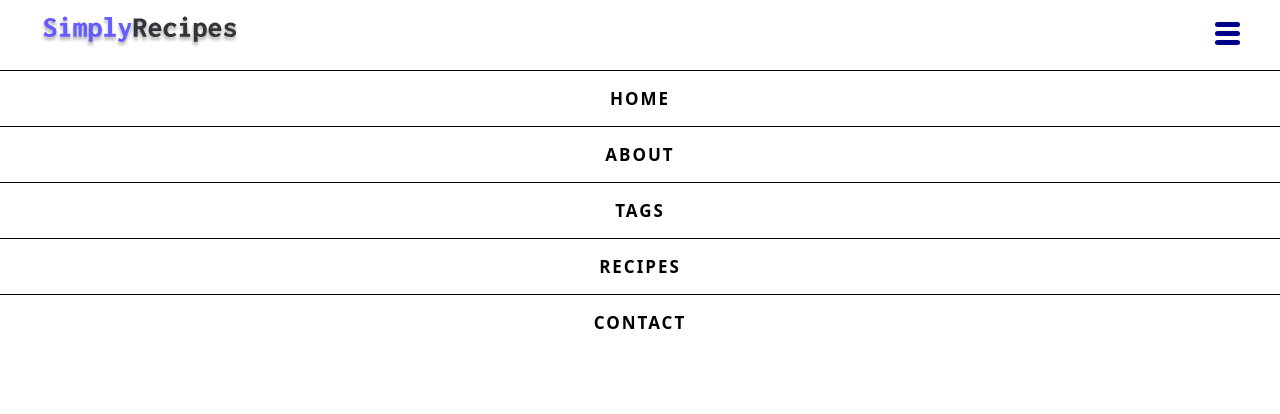
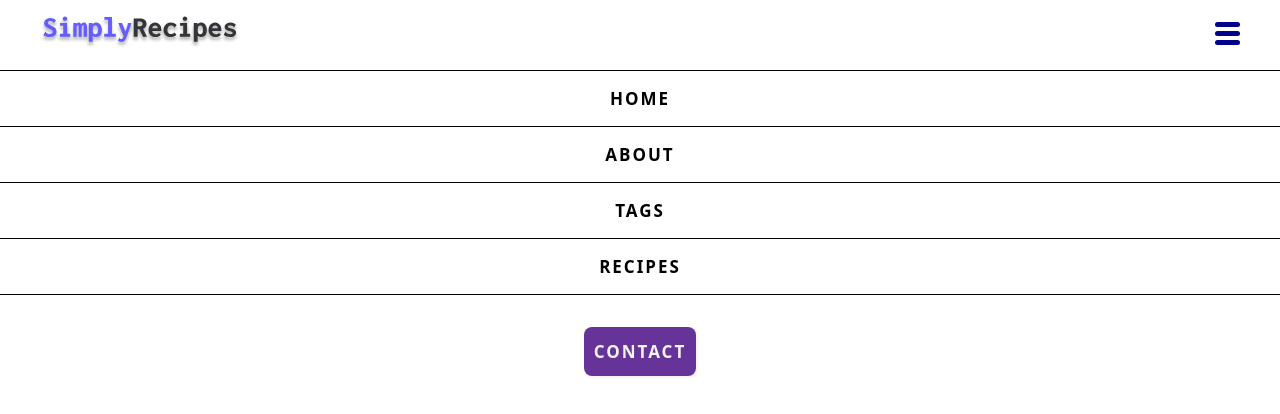
Before and after one commit to FabianUlises/recipes_site, a plain HTML site: page index.html in a window 1280 px wide. Drawn offline with Linux system fonts and the light colour scheme.

Commit message:
Created contact button with css

```diff
--- a/css/styles.css
+++ b/css/styles.css
@@ -26,7 +26,7 @@ body {
 .logo__img {
     inline-size: 200px;
 }
-/* Nav burger button */
+/* Buttons */
 .burger-btn {
     background: transparent;
     display: grid;
@@ -40,6 +40,24 @@ body {
     inline-size: 25px;
     block-size: 5px;
     border-radius: 8px;
+}
+.contact-btn-container {
+    padding: 2rem !important;
+}
+.contact-btn {
+    display: inline-block;
+    background: rebeccapurple;
+    color: whitesmoke;
+    padding: .8rem .6rem;
+    border-radius: 8px;
+    box-shadow: 2px 2px 2px rgba(169, 169, 169, 0.133);
+    transition: transform 250ms ease;
+}
+.contact-btn:hover {
+    transform: scale(1.04);
+}
+.contact-btn:active {
+    transform: scale(1);
 }
 /* Start of site nav styles */
 .site-nav {
--- a/index.html
+++ b/index.html
@@ -33,9 +33,9 @@
                 <a href="" class="nav-link">Tags</a>
                 <a href="" class="nav-link">Recipes</a>
                 <!-- Start of nav contact button container -->
-                <div class="contact-btn-container">
+                <div class="contact-btn-container nav-link">
                     <!-- Nav contact button -->
-                    <a href="contact.html" class="contact-btn nav-link">Contact</a>
+                    <a href="contact.html" class="contact-btn">Contact</a>
                 </div>
                 <!-- End of nav contact button container -->
             </div>
```
